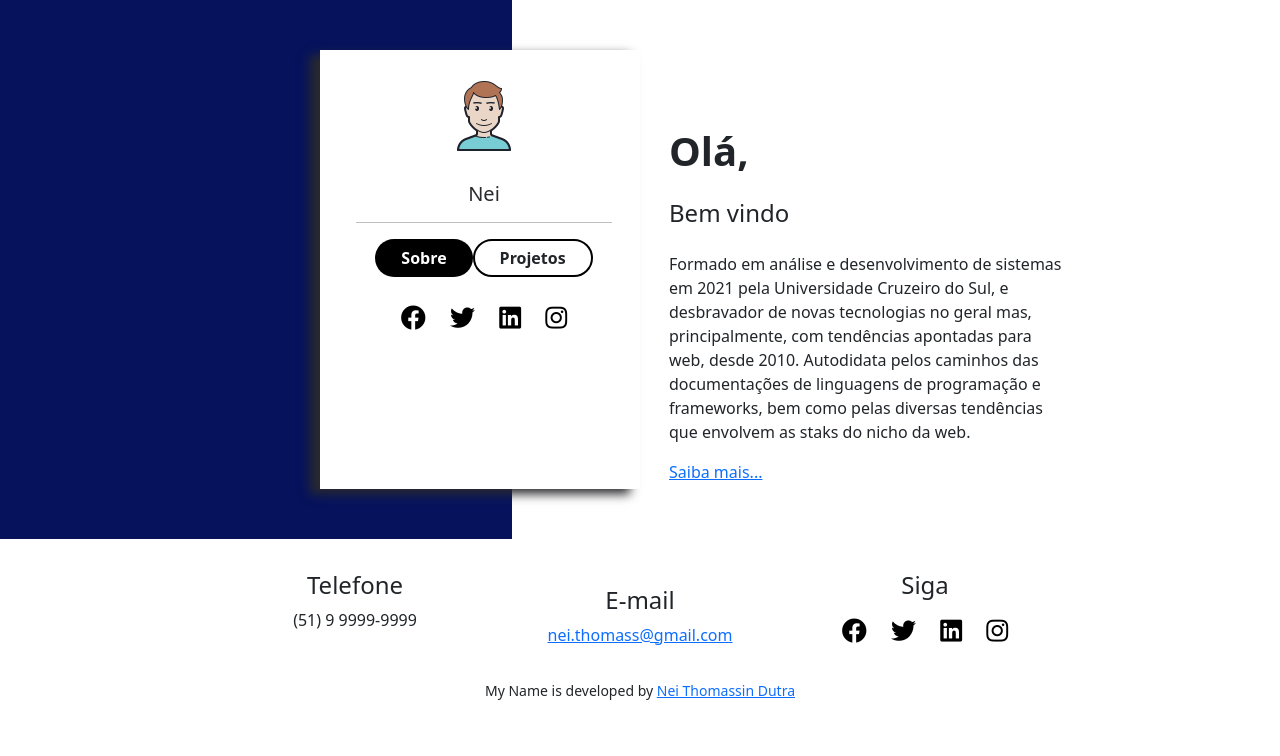
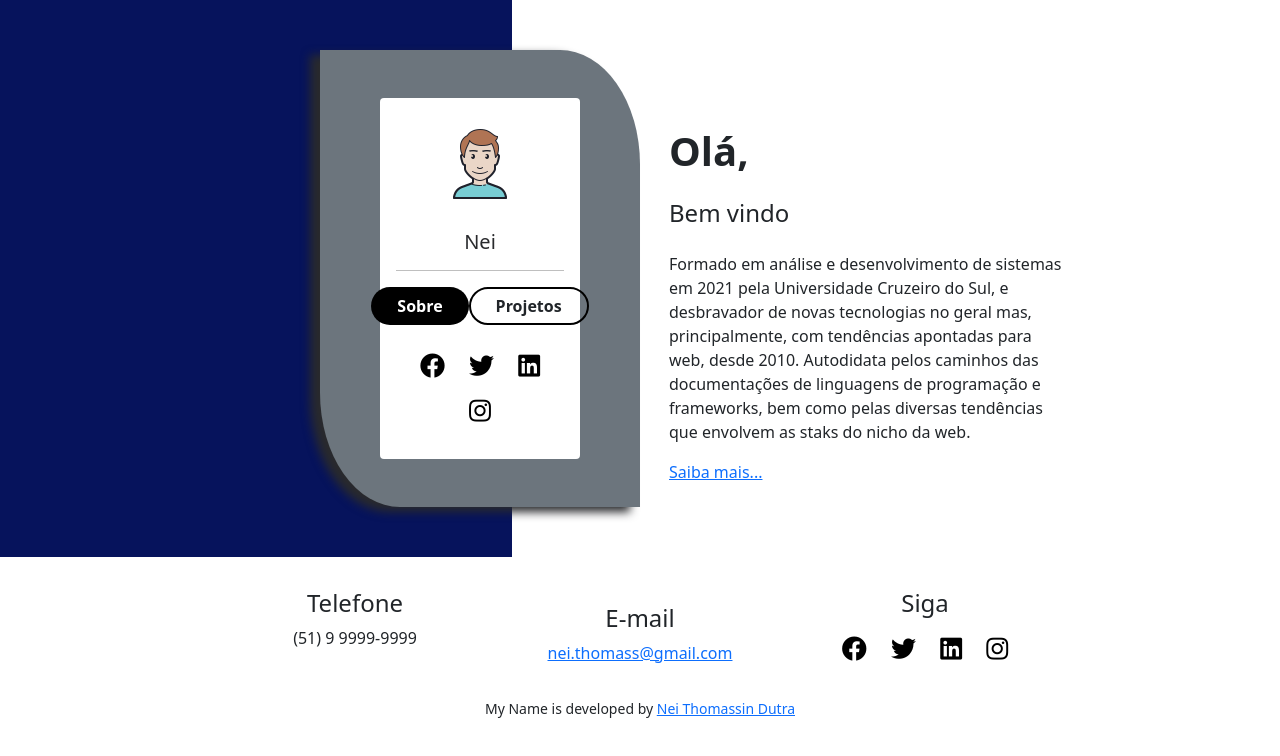
Before and after one commit to NeiTDutra/codaimyname, a website: page public/index.html in a window 1280 px wide. Drawn offline with nearby package versions, Linux system fonts and the light colour scheme.

Commit message:
changes in layout with css

```diff
--- a/public/css/styles.css
+++ b/public/css/styles.css
@@ -1,6 +1,10 @@
 body{
     font-family: 'Poppins', sans-serif;
     background-color: #F5F5F5;
+}
+
+.halfradius {
+    border-radius: 0 25% 0 25%;
 }
 
 .hide {
--- a/public/index.html
+++ b/public/index.html
@@ -16,8 +16,8 @@
     <div class="ajuste">
         <div class="container-fluid container-linear">
             <div class="row container-card">
-                <div class="col-12 offset-lg-3 col-md-3 col-lg-3 card-col">
-                    <div class="card card-perfil">
+                <div class="col-12 offset-lg-3 col-md-3 col-lg-3 card-col halfradius bg-secondary">
+                    <div class="card card-perfil m-5">
                         <div class="img-perfil-card">
                             <img src="./images/user.png"
                                 class=" card-image" alt="imagem de perfil">
```
